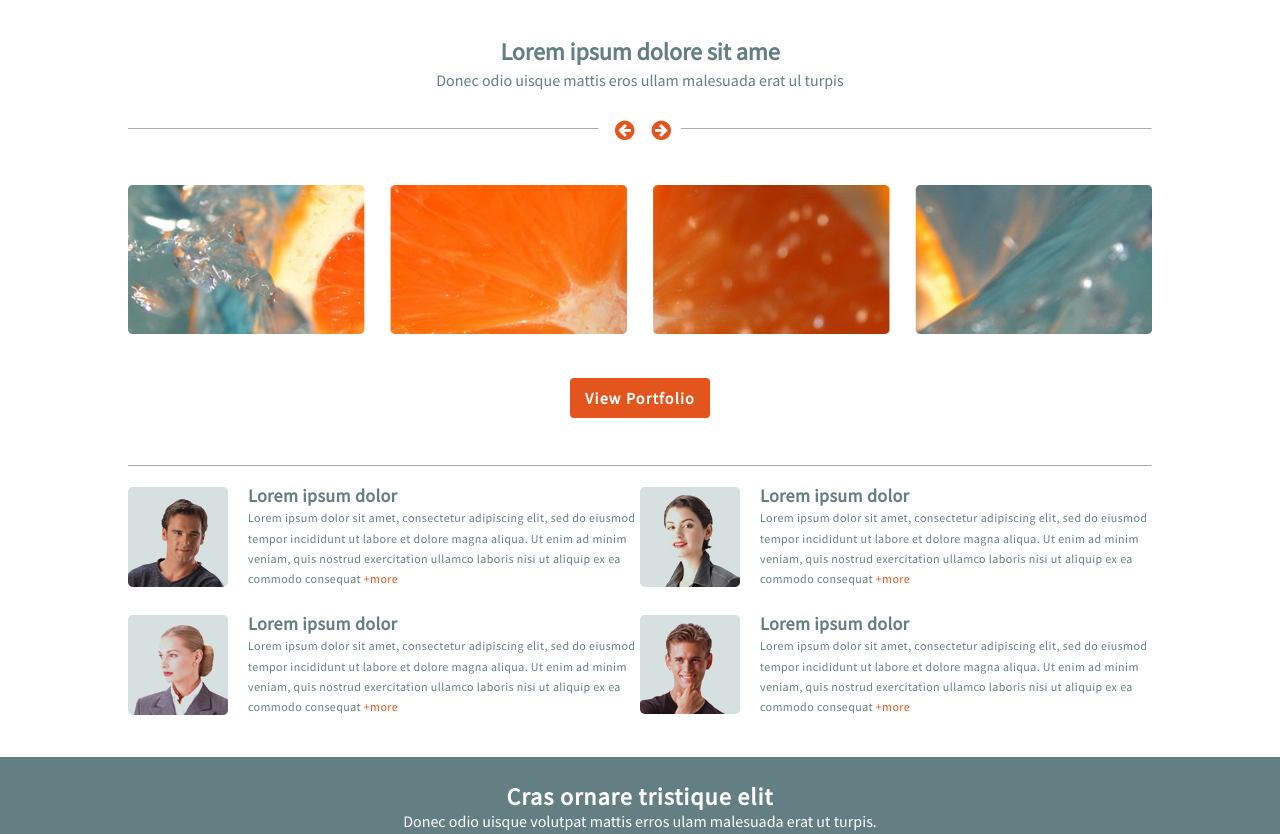
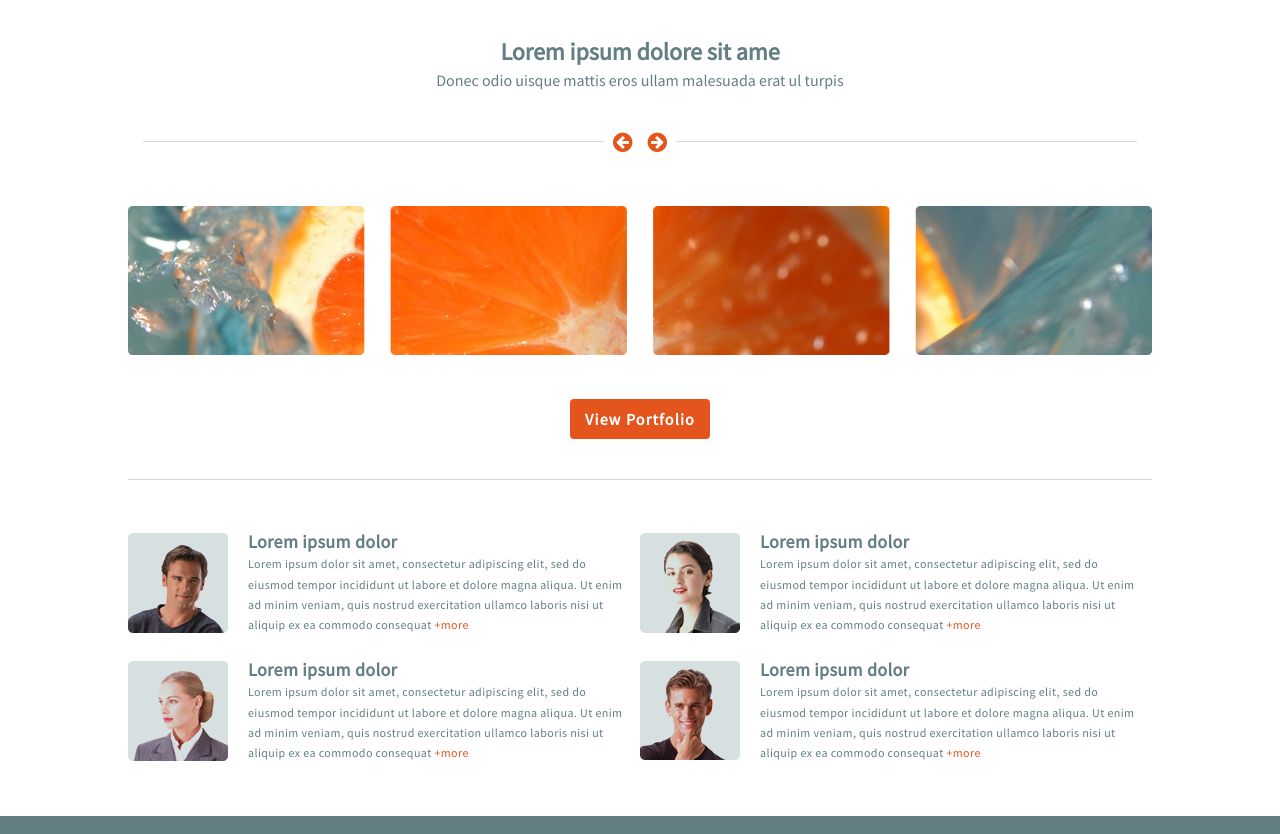
Before and after one commit to Viktoryia-Davydovich/HTML_CSS, a plain HTML site: page index.html in a window 1280 px wide. Shown: the part 840-1674 px from the top of the page. Drawn offline with Linux system fonts and the light colour scheme.

Commit message:
Minimal viable layout

```diff
--- a/css/styles.css
+++ b/css/styles.css
@@ -203,7 +203,7 @@ a:hover{
 
 .bckg-orange{
     text-align: center;
-    padding-top: 65px;
+    padding-top: 50px;
 }
 
 .bckg-orange img{
@@ -236,37 +236,27 @@ a:hover{
     cursor: pointer;
 }
 
-.line{
-    width: 46%;
+.line-with-arrows{
+margin-top: 50px;
+text-align: center;
 }
 
-.line-with-arrows{
-    margin-top: 38px;
+.line{
+display: inline;
+padding: 5px;
 }
 
-.line1{
-    float: left;
+.line-half{
+    padding-bottom: 10px;
+    width: 45%;
+    border-top: 1px solid rgb(213, 213, 213);
+    display: inline-block;
 }
 
-.line2{
-    float: right;
-}
-
-.line-arr1, .line-arr2{
-    float: left;
-    padding-left:16px;
-}
-
-hr{
-    border-color: white;
-}
-
-.sep-line{
-    margin-top: 47px;
-}
-
-
 .feedbacks-section{
+    margin-top: 40px;
+    padding-top: 40px;
+    border-top: 1px solid rgb(213, 213, 213);
     display: table;
 }
 
@@ -276,6 +266,7 @@ hr{
 
 .fdb{
     display: flex;
+    padding-right: 15px;
 }
 
 .column p{
@@ -306,7 +297,7 @@ hr{
 
 .gray-ft{
     background-color: rgb(99, 127, 131);
-    margin-top: 27px;
+    margin-top: 40px;
 }
 
 .ft1{
--- a/index.html
+++ b/index.html
@@ -80,10 +80,10 @@
                         <p class="p2">Donec odio uisque mattis eros ullam malesuada erat ul turpis</p>
                 </div>
                 <div class="line-with-arrows">
-                    <div class="line line1"><hr size="0.7px"/></div>
-                    <div class="line-arr1"><a><img src="images/arrright.png"></a></div>
-                    <div class="line-arr2"><a><img src="images/arrleft.png"></a></div>
-                    <div class="line line2"><hr size="0.7px"/></div>
+                    <div class="line-half"></div>
+                    <div class="line"><a><img src="images/arrright.png"></a></div>
+                    <div class="line"><a><img src="images/arrleft.png"></a></div>
+                    <div class="line-half"></div>
                 </div>
                 <div class="bckg-orange">
                     <img src="images/orange1.png">
@@ -93,7 +93,6 @@
                         View Portfolio
                     </button>
                 </div>
-                <hr class="sep-line" size="0.7px">
                 <div class="feedbacks-section">
                     <div class="row">
                             <div class="fdb">
```
